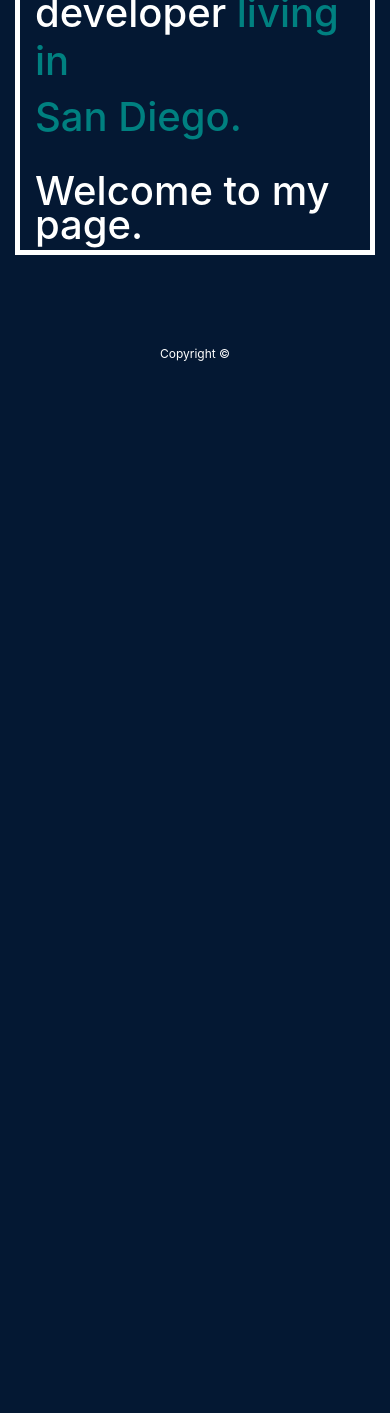
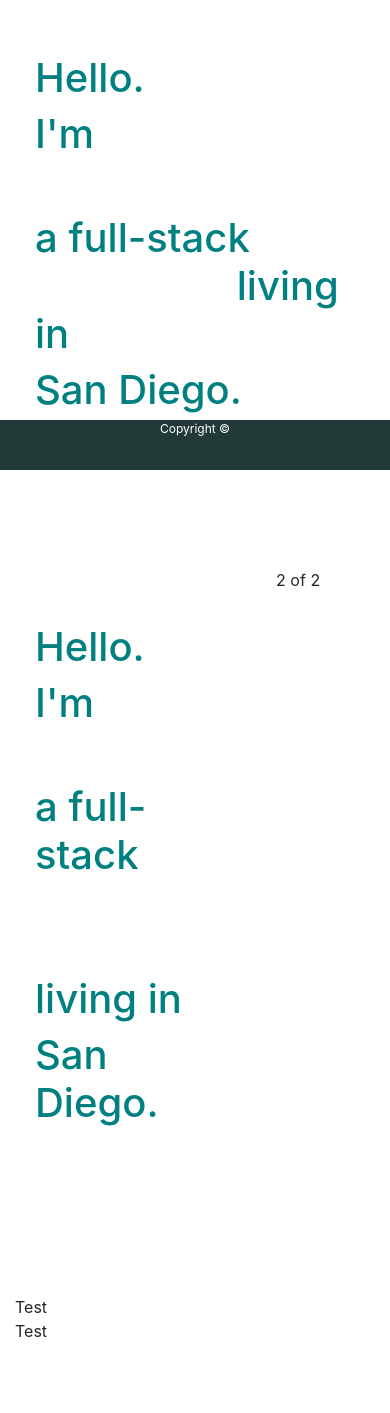
Before and after one commit to santo092/MyPortfolio, a PHP site: page / in a window 390 px wide. Shown: the part 374-1787 px from the top of the page. Before the commit the page ends 735 px from the top, so only its background shows below. Run offline with PHP 8.4, Linux system fonts and the light colour scheme.

Commit message:
revamp initial phase

```diff
--- a/assets/css/style.css
+++ b/assets/css/style.css
@@ -2,10 +2,8 @@ body {
   font-family: "Lato", sans-serif;
   font-size: 18px;
   line-height: 34px;
-  color: white;
-  background: #041833 !important;
+  width: 100%;
 }
-
 * {
   box-sizing: border-box;
 }
@@ -42,7 +40,7 @@ h3 {
   margin-top: -30px;
   overflow: auto;
   color: #ffffff;
-  background: #041833;
+  background: #213a37;
 
   font-family: "Lato", sans-serif;
 }
@@ -62,19 +60,21 @@ h3 {
   margin-top: 13px;
   font-size: 14pt;
   color: white;
+  height: 80px;
 }
 
 /* footer */
 
 footer {
-  padding: 30px 0;
   clear: both;
   font-size: 12px;
-  color: #ffffff;
+  background: #213a37;
   color: white;
   text-align: center;
-  background: #041833;
   height: 50px;
+  width: 100%;
+  bottom: 0;
+  position: sticky;
 }
 
 h3,
@@ -88,6 +88,9 @@ h2 {
   padding-top: 80px;
   min-height: 100px;
   font-size: 20pt;
+  /*background-image: url(../images/elcapitan.JPG);*/
+  height: auto;
+  margin: 0;
 }
 
 #introduction {
@@ -169,3 +172,9 @@ ul {
 i {
   color: white;
 }
+
+img.full {
+  width: 100vw;
+  margin: 0 -15px;
+}
+/* first row */
--- a/index.html
+++ b/index.html
@@ -39,8 +39,8 @@
 
 
  <div id="main-container" class="container">
-    <section>
-
+ <img class="full" src="../assets/images/elcapitan.JPG"/>
+    <section class="first"></section>
     <div class="row">
       <div class="col-md-6">
         <div id="introduction" class="container" >
@@ -53,18 +53,50 @@
           <br />
           <h1 class="make-red">Welcome to my page.</h1>
         </div>
+
       </div>
     </div>
+    </section>
+  </div>
 
+  <div class="container">
+    <div class="row">
+      <div class="col">
+        <section class="second">
+
+          <div class="row">
+            <div class="col-md-6">
+              <div id="introduction" class="container" >
+                <h1>Hello.</h1>
+                <h1>I'm <span class="make-red">Trixie Santos, </span></h1>
+                <h1>
+                  a full-stack <span class="make-red">web developer </span>living in
+                </h1>
+                <h1>San Diego.</h1>
+                <br />
+                <h1 class="make-red">Welcome to my page.</h1>
+              </div>
+              <div>Test</div>
+
+            </div>
+          </div>
+          </section>
+
+      </div>
+      <div class="col">
+        2 of 2
+      </div>
+    </div>
+    </section>
+  <section class="second">
+    <p>Test</p>
+  </section>
   </div>
-    </section>
 
     <footer>
-      <div class="sticky.top">
-        <div class="container">
+        <div class="copyright">
           Copyright &copy;
         </div>
-      </div>
     </footer>
 
     <script src="assets/javascript/portfolio.js"></script>
```
Also changed, not shown: assets/images/first.jpeg (added), 3 other files.
